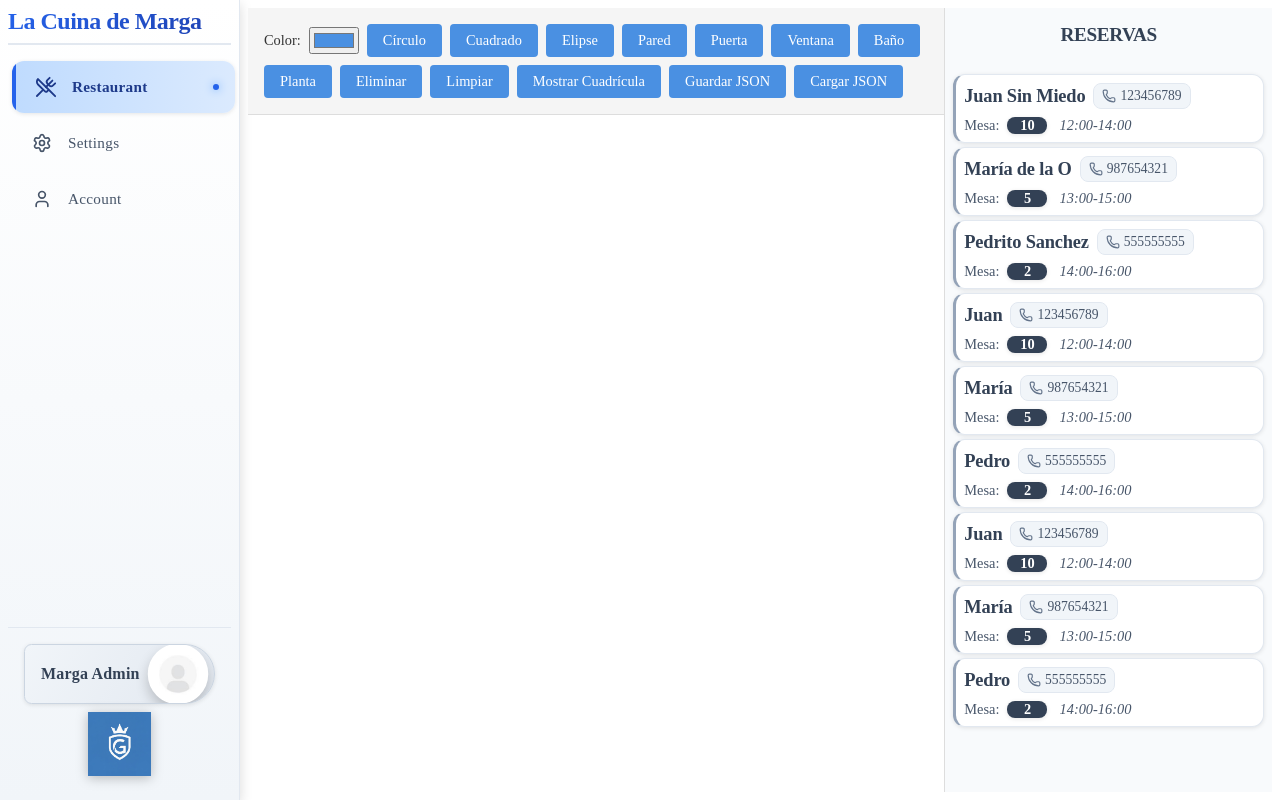
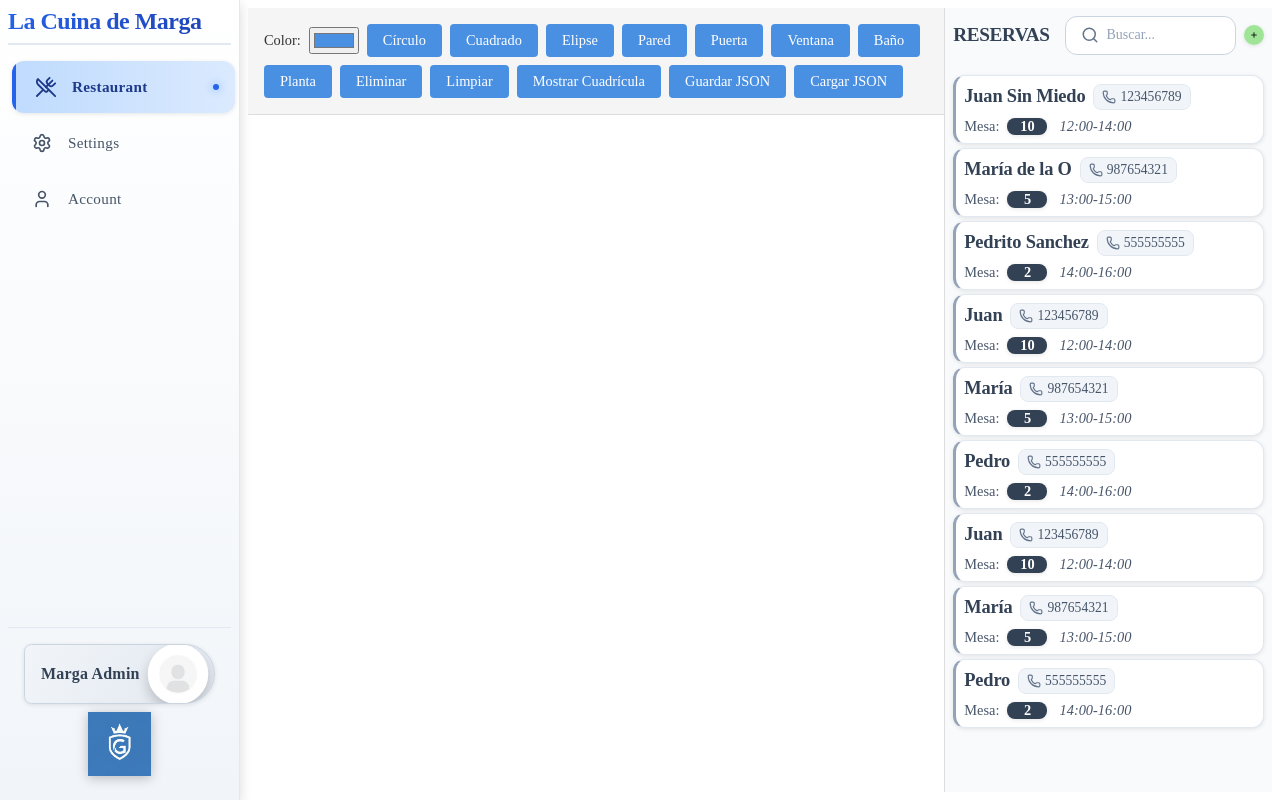
Before and after one commit to MSG-DEVELOPER/Solucionessole-Kingourmet, a React (Vite) app: page /lobby/restaurant in a window 1280 px wide. Built offline with nearby package versions, Linux system fonts and the light colour scheme; a web font is replaced by a local one.

Commit message:
WIP styling. Security save

```diff
--- a/src/components/restaurantPageComponents/dailyReservations/DailyReservations.styles.ts
+++ b/src/components/restaurantPageComponents/dailyReservations/DailyReservations.styles.ts
@@ -14,11 +14,29 @@ export const Container = styled.div`
   min-height: 0;
 `;
 
+export const TitleRow = styled.div`
+  display: flex;
+  align-items: center;
+  justify-content: space-between;
+  gap: ${theme.spacing.md};
+  margin-bottom: ${theme.spacing.md};
+  position: relative;
+
+  @media (max-width: 1024px) {
+    margin-bottom: ${theme.spacing.sm};
+  }
+
+  @media (max-width: 768px) {
+    margin-bottom: ${theme.spacing.xs};
+    gap: ${theme.spacing.sm};
+  }
+`;
+
 export const Title = styled.h3`
   font-size: 1.2rem;
   font-weight: 700;
   color: ${theme.colors.gray700};
-  margin: 0 0 ${theme.spacing.md} 0;
+  margin: 0;
   padding: ${theme.spacing.sm} 0;
   letter-spacing: -0.02em;
   text-align: center;
@@ -26,16 +44,128 @@ export const Title = styled.h3`
 
   @media (max-width: 1024px) {
     font-size: 1.1rem;
-    margin: 0 0 ${theme.spacing.sm} 0;
   }
 
   @media (max-width: 768px) {
     font-size: 1rem;
-    margin: 0 0 ${theme.spacing.xs} 0;
   }
 
   @media (max-width: 480px) {
     font-size: 0.9rem;
+  }
+`;
+
+export const ButtonsGroup = styled.div`
+  display: flex;
+  gap: ${theme.spacing.sm};
+  align-items: center;
+`;
+
+export const SearchBarWrapper = styled.div`
+  position: relative;
+  flex: 1;
+  max-width: 250px;
+
+  svg {
+    position: absolute;
+    left: ${theme.spacing.md};
+    top: 50%;
+    transform: translateY(-50%);
+    color: ${theme.colors.gray500};
+    pointer-events: none;
+    transition: ${theme.transitions.fast};
+  }
+
+  input:focus + svg {
+    color: ${theme.colors.blue500};
+  }
+
+  @media (max-width: 768px) {
+    max-width: 200px;
+  }
+
+  @media (max-width: 480px) {
+    max-width: 150px;
+  }
+`;
+
+export const SearchBar = styled.input`
+  flex: 1;
+  padding: 0.65rem ${theme.spacing.lg} 0.65rem 2.5rem;
+  border-radius: ${theme.borderRadius.lg};
+  border: 1.5px solid ${theme.colors.gray300};
+  background: ${theme.colors.surface};
+  color: ${theme.colors.black200};
+  font-size: 0.875rem;
+  transition: ${theme.transitions.fast};
+  font-family: cuerpo;
+  width: 100%;
+
+  &::placeholder {
+    color: ${theme.colors.gray400};
+  }
+
+  &:focus {
+    outline: none;
+    border-color: ${theme.colors.blue500};
+    box-shadow: 0 0 0 3px ${theme.colors.blue100};
+    transform: translateY(-1px);
+  }
+
+  @media (max-width: 768px) {
+    padding: 0.6rem ${theme.spacing.md} 0.6rem 2.25rem;
+    font-size: 0.8rem;
+  }
+
+  @media (max-width: 480px) {
+    padding: 0.55rem ${theme.spacing.sm} 0.55rem 2rem;
+    font-size: 0.75rem;
+  }
+`;
+
+export const AddButton = styled.button`
+  display: flex;
+  align-items: center;
+  justify-content: center;
+  width: 20px;
+  height: 20px;
+  border-radius: 50%;
+  background: ${theme.colors.secondary};
+  color: black;
+  border: none;
+  cursor: pointer;
+  transition: ${theme.transitions.fast};
+  box-shadow: ${theme.shadows.light};
+  flex-shrink: 0;
+
+  @media (max-width: 768px) {
+    width: 36px;
+    height: 36px;
+  }
+
+  @media (max-width: 480px) {
+    width: 32px;
+    height: 32px;
+  }
+
+  svg {
+    stroke-width: 2.5;
+  }
+
+  &:hover {
+    background: ${theme.colors.blue400};
+    color: white;
+    transform: scale(1.1);
+    box-shadow: ${theme.shadows.medium};
+  }
+
+  &:active {
+    transform: scale(0.95);
+  }
+
+  &:focus {
+    outline: none;
+    box-shadow: 0 0 0 3px ${theme.colors.blue100};
   }
 `;
 
--- a/src/components/restaurantPageComponents/dailyReservations/DailyReservations.tsx
+++ b/src/components/restaurantPageComponents/dailyReservations/DailyReservations.tsx
@@ -1,7 +1,12 @@
-import { Phone } from "lucide-react";
+import { Phone, Plus, Search } from "lucide-react";
 import {
   Container,
+  TitleRow,
   Title,
+  ButtonsGroup,
+  SearchBarWrapper,
+  SearchBar,
+  AddButton,
   ReservationCard,
   NamePhoneRow,
   ReservationName,
@@ -33,7 +38,21 @@ export default function DailyReservations() {
 
   return (
     <Container>
-      <Title>RESERVAS</Title>
+      <TitleRow>
+        <Title>RESERVAS</Title>
+        <ButtonsGroup>
+          <SearchBarWrapper>
+            <SearchBar
+              placeholder="Buscar..."
+              onChange={() => {}}
+            />
+            <Search size={18} />
+          </SearchBarWrapper>
+          <AddButton onClick={() => alert("añadir reserva")} aria-label="Añadir reserva">
+            <Plus size={20} />
+          </AddButton>
+        </ButtonsGroup>
+      </TitleRow>
       {data.map((res, index) => (
         <ReservationCard key={index}>
           <NamePhoneRow>
```
